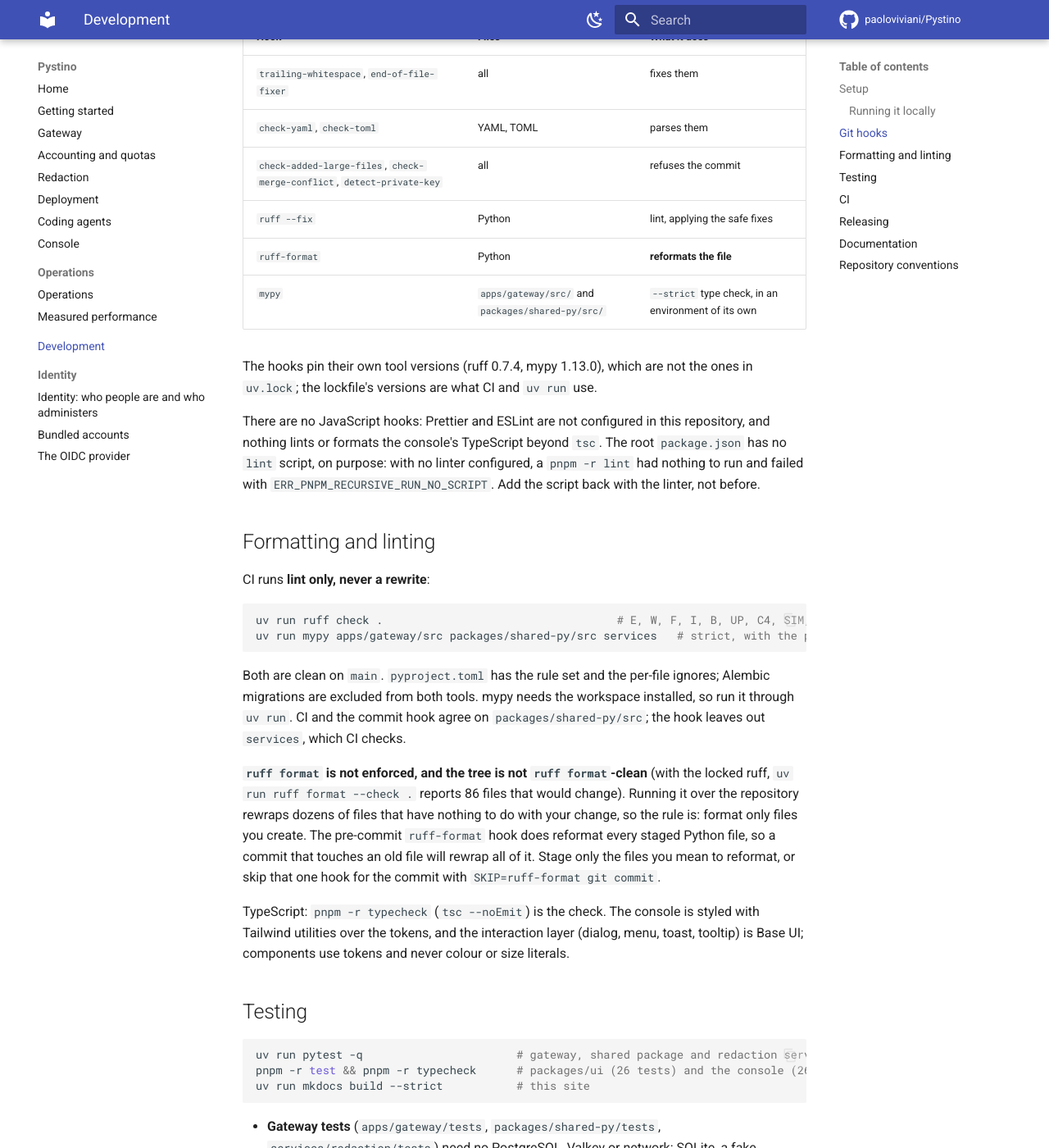
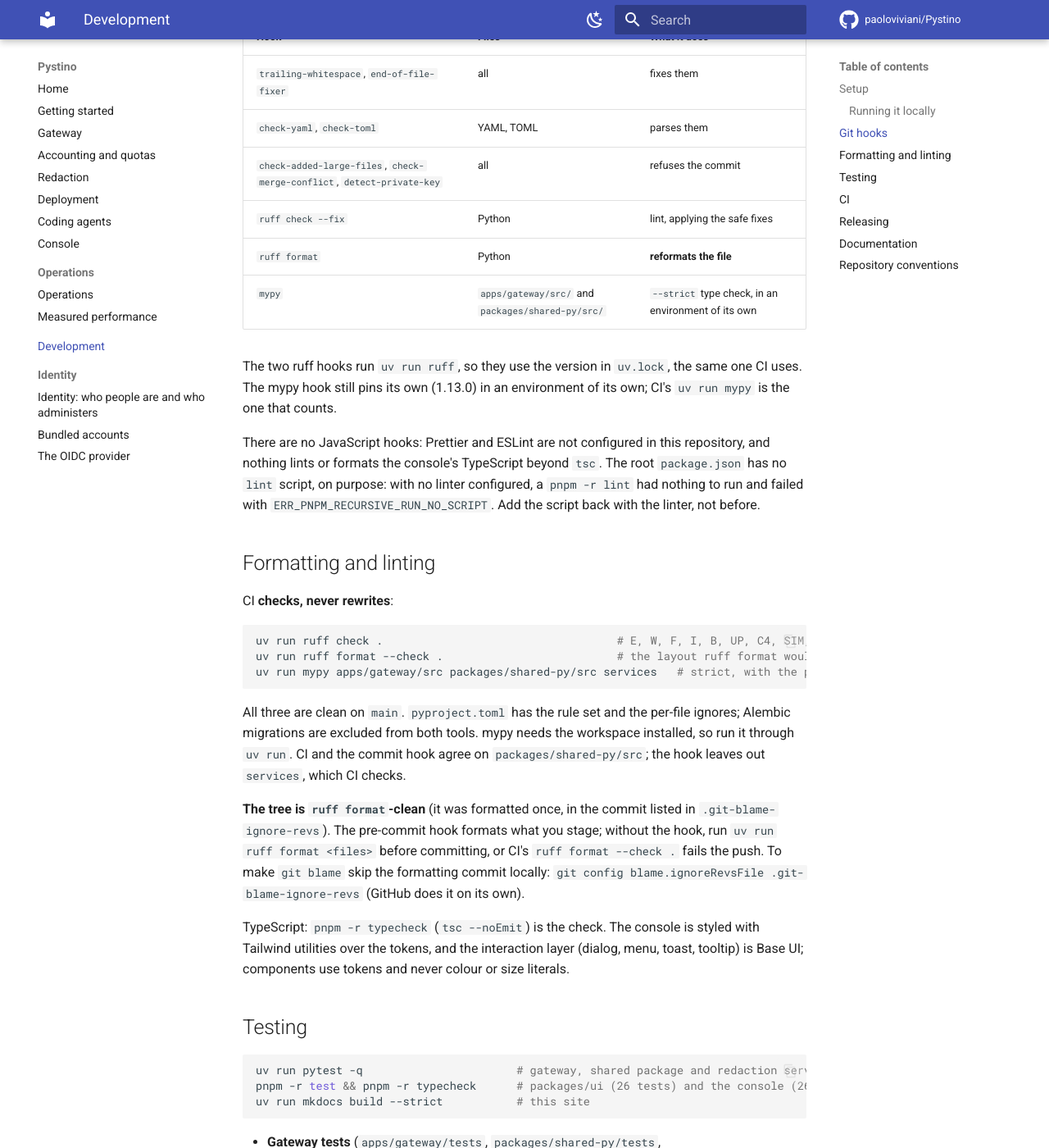
Before and after one commit to paoloviviani/Pystino, an MkDocs documentation site: the page built from docs/development.md, in a window 1280 px wide and 1400 px high, scrolled down 3246 px. Shown: the whole window at 82% size. Built offline with MkDocs 1.6.1 and Material for MkDocs 9.7.7, drawn with Linux system fonts in a browser that asks for light colours; comment, search, counter and statistics services are not loaded; some of the changed text lies outside the part shown.

Commit message:
ruff format is enforced: CI checks it, the hook uses the locked ruff, blame skips the formatting commit
- ci.yml: uv run ruff format --check .
- the ruff hooks run uv run ruff, so they match uv.lock (they pinned 0.7.4
  against a locked 0.16.3 and would have disagreed with CI)
- .git-blame-ignore-revs lists the formatting commit
- AGENTS.md rule 4 and CONTRIBUTING.md say format-on-commit, checked in CI

````diff
--- a/CONTRIBUTING.md
+++ b/CONTRIBUTING.md
@@ -133,12 +133,13 @@ What runs on a commit, on the staged files:
 | `trailing-whitespace`, `end-of-file-fixer` | all | fixes them |
 | `check-yaml`, `check-toml` | YAML, TOML | parses them |
 | `check-added-large-files`, `check-merge-conflict`, `detect-private-key` | all | refuses the commit |
-| `ruff --fix` | Python | lint, applying the safe fixes |
-| `ruff-format` | Python | **reformats the file** |
+| `ruff check --fix` | Python | lint, applying the safe fixes |
+| `ruff format` | Python | **reformats the file** |
 | `mypy` | `apps/gateway/src/` and `packages/shared-py/src/` | `--strict` type check, in an environment of its own |
 
-The hooks pin their own tool versions (ruff 0.7.4, mypy 1.13.0), which are not
-the ones in `uv.lock`; the lockfile's versions are what CI and `uv run` use.
+The two ruff hooks run `uv run ruff`, so they use the version in `uv.lock`, the
+same one CI uses. The mypy hook still pins its own (1.13.0) in an environment of
+its own; CI's `uv run mypy` is the one that counts.
 
 There are no JavaScript hooks: Prettier and ESLint are not configured in this
 repository, and nothing lints or formats the console's TypeScript beyond `tsc`.
@@ -149,26 +150,26 @@ before.
 
 ## Formatting and linting
 
-CI runs **lint only, never a rewrite**:
+CI **checks, never rewrites**:
 
 ```sh
 uv run ruff check .                                   # E, W, F, I, B, UP, C4, SIM, RUF, ASYNC, S; line length 100
+uv run ruff format --check .                          # the layout ruff format would produce
 uv run mypy apps/gateway/src packages/shared-py/src services   # strict, with the pydantic plugin
 ```
 
-Both are clean on `main`. `pyproject.toml` has the rule set and the per-file
-ignores; Alembic migrations are excluded from both tools. mypy needs the
-workspace installed, so run it through `uv run`. CI and the commit hook agree
-on `packages/shared-py/src`; the hook leaves out `services`, which CI checks.
+All three are clean on `main`. `pyproject.toml` has the rule set and the
+per-file ignores; Alembic migrations are excluded from both tools. mypy needs
+the workspace installed, so run it through `uv run`. CI and the commit hook
+agree on `packages/shared-py/src`; the hook leaves out `services`, which CI
+checks.
 
-**`ruff format` is not enforced, and the tree is not `ruff format`-clean**
-(with the locked ruff, `uv run ruff format --check .` reports 86 files that
-would change). Running it over the repository rewraps dozens of files that have
-nothing to do with your change, so the rule is: format only files you create.
-The pre-commit `ruff-format` hook does reformat every staged Python file, so a
-commit that touches an old file will rewrap all of it. Stage only the files you
-mean to reformat, or skip that one hook for the commit with
-`SKIP=ruff-format git commit`.
+**The tree is `ruff format`-clean** (it was formatted once, in the commit listed
+in `.git-blame-ignore-revs`). The pre-commit hook formats what you stage; without
+the hook, run `uv run ruff format <files>` before committing, or CI's
+`ruff format --check .` fails the push. To make `git blame` skip the formatting
+commit locally: `git config blame.ignoreRevsFile .git-blame-ignore-revs`
+(GitHub does it on its own).
 
 TypeScript: `pnpm -r typecheck` (`tsc --noEmit`) is the check. The console is
 styled with Tailwind utilities over the tokens, and the interaction layer
@@ -242,8 +243,8 @@ Four workflows in `.github/workflows/`.
 | `images` | by hand (`workflow_dispatch`) only | builds and pushes `pystino-gateway` and `pystino-redaction` (the `-pattern` flavour) to GHCR; on a release tag, a second job runs `pystino release-pin --check` |
 | `stack` | a pushed `v*.*.*` tag, and by hand | builds the gateway and redaction images from the tag, brings up cerea-deploy's `main` with them and the Cerea image named in `deploy/release.env`, checks `/healthz` and `/chat/`, and brings up the Pystino-only `deploy/compose.yaml` too |
 
-One gap worth knowing: `ruff format`, the commit hooks and `docs` links to other
-repositories are not checked by CI.
+One gap worth knowing: the commit hooks and `docs` links to other repositories
+are not checked by CI.
 
 ## Releasing
 
````
Also changed, not shown: .pre-commit-config.yaml (+11 -3 lines), AGENTS.md (+4 -3 lines), 2 other files.
